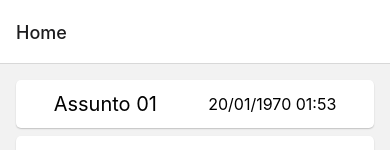
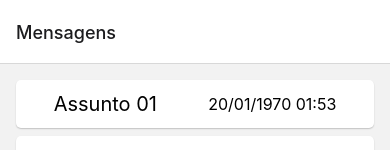
Before and after one commit to panoramix360/civi-exercise, a React Native app in the folder app/: screen /Main in a window 390 px wide. Shown: the top 150 px of the page. Built offline with nearby package versions, Linux system fonts and the light colour scheme.

Commit message:
changing home screen title

```diff
--- a/app/src/Navigators/MainNavigator.tsx
+++ b/app/src/Navigators/MainNavigator.tsx
@@ -1,6 +1,7 @@
 import React from 'react'
 import { createNativeStackNavigator } from '@react-navigation/native-stack'
 import { DetailScreen, HomeScreen } from '../Screens'
+import { useTranslation } from 'react-i18next'
 
 export type MainNavigatorParamList = {
   Home: undefined,
@@ -10,9 +11,11 @@ export type MainNavigatorParamList = {
 const Stack = createNativeStackNavigator<MainNavigatorParamList>()
 
 function MainNavigator() {
+  const { t } = useTranslation()
+
   return (
     <Stack.Navigator initialRouteName="Home">
-      <Stack.Screen name="Home" component={HomeScreen} />
+      <Stack.Screen name="Home" component={HomeScreen} options={{ title: t('homeTitle') }} />
       <Stack.Screen name="Detail" component={DetailScreen} />
     </Stack.Navigator>
   )
--- a/app/src/i18n/resources/pt_br.tsx
+++ b/app/src/i18n/resources/pt_br.tsx
@@ -1,3 +1,4 @@
 export default {
-  welcome: 'Bem vindo!'
+  welcome: 'Bem vindo!',
+  homeTitle: 'Mensagens',
 }
```
